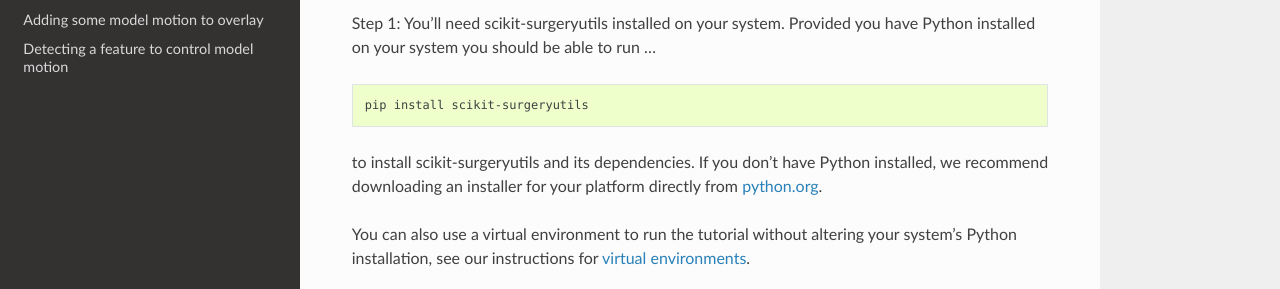
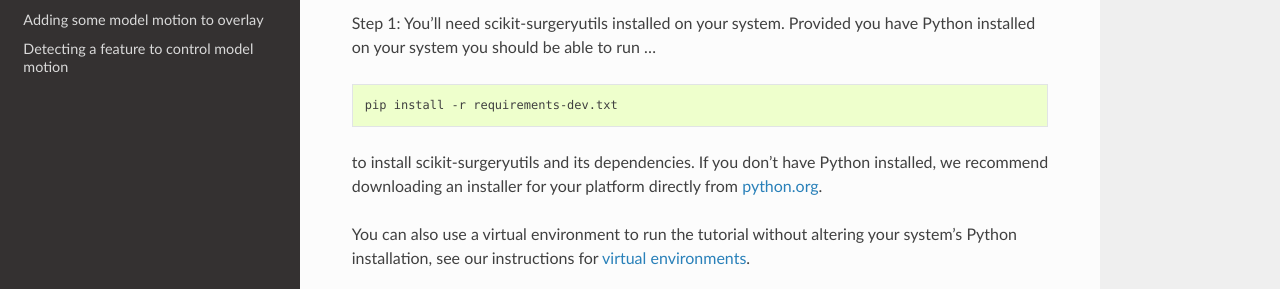
Before and after one commit to SciKit-Surgery/scikit-surgerytutorial01, a Sphinx documentation site: the page built from doc/00_Introduction.rst, in a window 1280 px wide and 900 px high, scrolled down 768 px. Shown: the part 392-681 px from the top of the window. Built offline with Sphinx 7.4.7 and the Read the Docs theme 2.0.0, drawn with Linux system fonts in a browser that asks for light colours; formulas are drawn with MathJax 3.

Commit message:
Issue #13: Update requirements.txt to latest versions, and fix versions of dependencies.

```diff
--- a/doc/00_Introduction.rst
+++ b/doc/00_Introduction.rst
@@ -45,7 +45,7 @@ You'll need scikit-surgeryutils installed on your system. Provided you have Pyth
 your system you should be able to run ...
 ::
 
-  pip install scikit-surgeryutils
+  pip install -r requirements-dev.txt
 
 to install scikit-surgeryutils and its dependencies. If you don't have Python installed, we
 recommend downloading an installer for your platform directly from `python.org`_.
```
Also changed, not shown: requirements.txt (+15 -5 lines).
